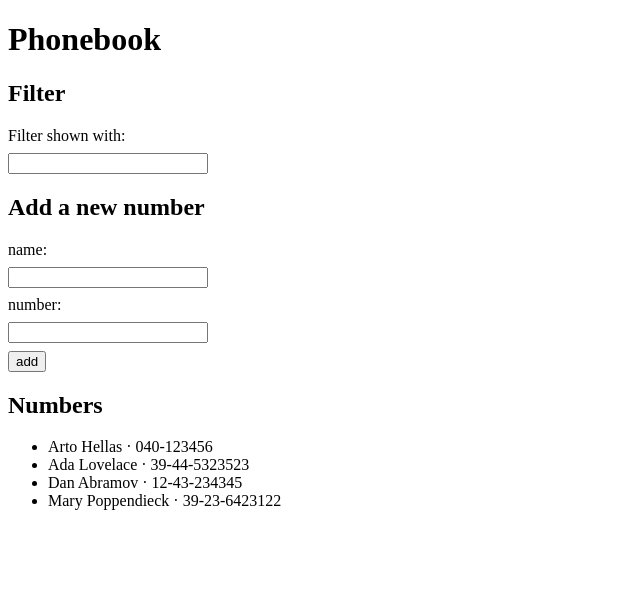
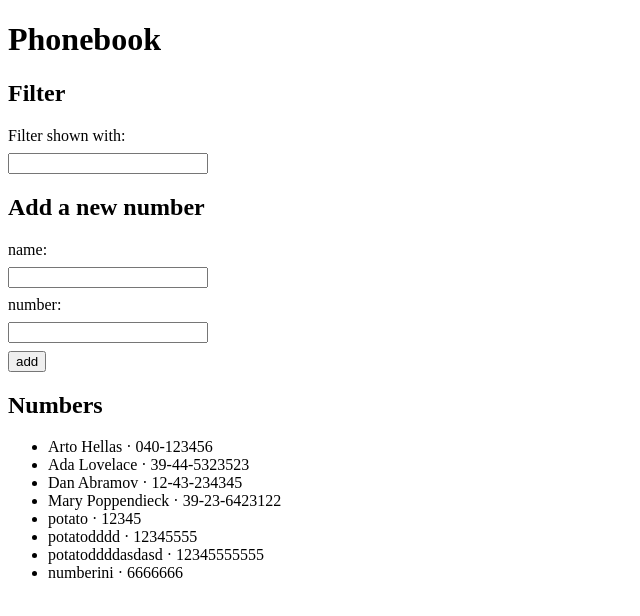
Before and after one commit to nutaptap/full-stack-open, a React (Vite) app in the folder part2/phonebook/: page / in a window 1280 px wide. Shown: the top 616 px of the page, without its empty margins (0-640 px from the left). Built offline with nearby package versions, Linux system fonts and the light colour scheme; data requests are answered from the project's data file.

Commit message:
Completed exercises 2.12 & 2.13

```diff
--- a/part2/phonebook/db.json
+++ b/part2/phonebook/db.json
@@ -3,22 +3,42 @@
     {
       "name": "Arto Hellas",
       "number": "040-123456",
-      "id": 1
+      "id": "1"
     },
     {
       "name": "Ada Lovelace",
       "number": "39-44-5323523",
-      "id": 2
+      "id": "2"
     },
     {
       "name": "Dan Abramov",
       "number": "12-43-234345",
-      "id": 3
+      "id": "3"
     },
     {
       "name": "Mary Poppendieck",
       "number": "39-23-6423122",
-      "id": 4
+      "id": "4"
+    },
+    {
+      "id": "d2f0",
+      "name": "potato",
+      "number": "12345"
+    },
+    {
+      "id": "ac4e",
+      "name": "potatodddd",
+      "number": "12345555"
+    },
+    {
+      "id": "79fa",
+      "name": "potatoddddasdasd",
+      "number": "12345555555"
+    },
+    {
+      "id": "3010",
+      "name": "numberini",
+      "number": "6666666"
     }
   ]
 }
--- a/part2/phonebook/src/App.jsx
+++ b/part2/phonebook/src/App.jsx
@@ -11,9 +11,6 @@ const App = () => {
   const [filter, setFilter] = useState("");
 
   useEffect(() => {
-    /*     const newPersons = getAll;
-    setPersons(newPersons);
-    console.log(newPersons); */
     personsService.getAll().then((response) => {
       setPersons(response.data);
     });
@@ -27,12 +24,25 @@ const App = () => {
     setNewNumber(e.target.value);
   }
 
+  function addPerson() {
+    const personObject = {
+      name: newName,
+      number: newNumber,
+    };
+    personsService.create(personObject).then((response) => {
+      setPersons(persons.concat(response.data));
+      setNewName("");
+      setNewNumber("");
+    });
+  }
+
   function handleClick(e) {
     e.preventDefault();
     const duplicated = findNameDuplicates();
     console.log(duplicated);
     if (!duplicated) {
-      setPersons([...persons, { name: newName, number: newNumber }]);
+      /* setPersons([...persons, { name: newName, number: newNumber }]); */
+      addPerson();
     } else {
       window.alert(`The name ${newName} already exists!`);
     }
--- a/part2/phonebook/src/services/persons.js
+++ b/part2/phonebook/src/services/persons.js
@@ -6,4 +6,7 @@ const getAll = () => {
   return axios.get(baseUrl)
 }
 
-export default {getAll}
+const create = newObject => {
+  return axios.post(baseUrl, newObject)
+}
+export default {getAll, create}
```
